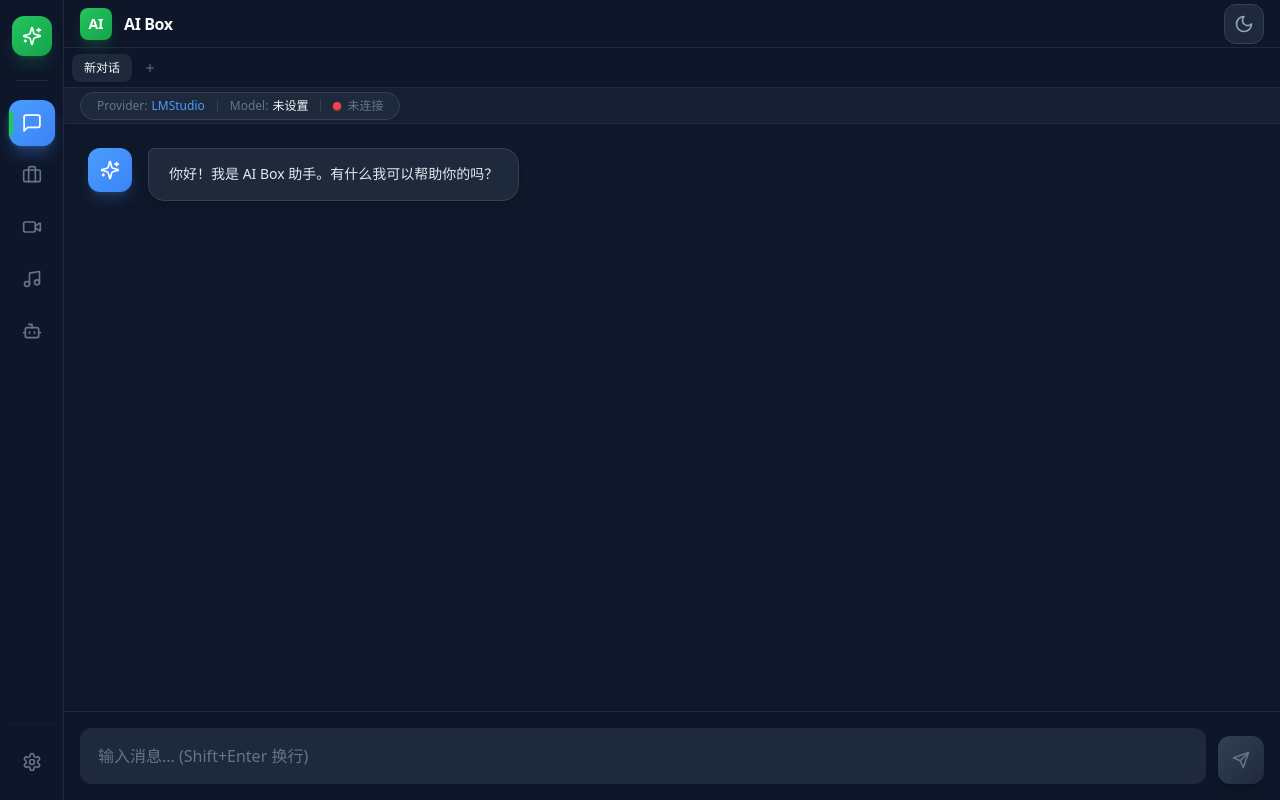
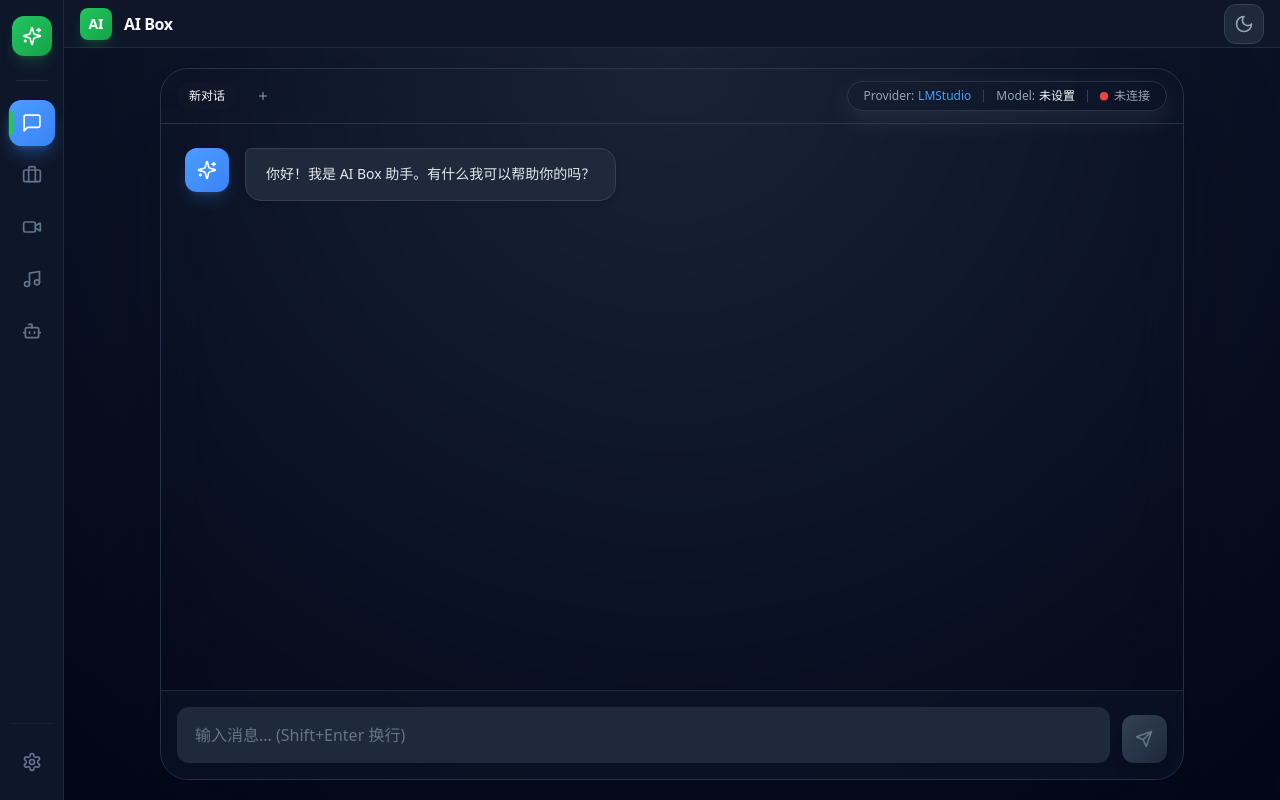
Before and after one commit to AdonisZeng/AI-Box, a React (Vite) app: page / in a window 1280 px wide. Built offline with nearby package versions, Linux system fonts and the light colour scheme; no server answers.

Commit message:
feat: apply premium stage shell to chat workspace

```diff
--- a/src/components/chat/ChatWorkspace.tsx
+++ b/src/components/chat/ChatWorkspace.tsx
@@ -11,6 +11,13 @@
   getThinkingPanelClass,
   getThinkingWrapperClass,
 } from './thinking-panel-styles'
+import {
+  getSessionTabClass,
+  getStageShellClass,
+  getStageStatusClusterClass,
+  getStageToolbarClass,
+  getStageWorkspaceBackdropClass,
+} from './stage-shell-styles'
 import { useChatStore } from '@/lib/store'
 import { useSettingsStore } from '@/lib/store'
 import { createProvider, getProviderValidationError, type Message, type ProviderType } from '@/lib/providers'
@@ -329,75 +336,77 @@
     }
   }
 
+  const connectionLabel =
+    connectionStatus === 'connected'
+      ? '已连接'
+      : connectionStatus === 'disconnected'
+        ? '未连接'
+        : '检测中'
+
+  const statusDotClassName =
+    connectionStatus === 'connected'
+      ? 'bg-green-500 shadow-sm shadow-green-500/50'
+      : connectionStatus === 'disconnected'
+        ? 'bg-red-500 shadow-sm shadow-red-500/50'
+        : 'bg-gray-500'
+
   return (
-    <div className="flex flex-col h-full">
-      {/* Tab Bar */}
-      <div className="h-10 flex items-center px-2 gap-1 overflow-x-auto border-b border-slate-200 bg-slate-50/70 transition-colors duration-200 dark:border-[#1E293B] dark:bg-[#0F172A]/50">
+    <div className={getStageWorkspaceBackdropClass()}>
+      <div className={getStageShellClass()}>
+        <div className={getStageToolbarClass()}>
+          <div className="flex min-w-0 items-center gap-2 overflow-x-auto">
             {sessions.slice(0, 8).map((session) => (
-          <div
+              <button
                 key={session.id}
                 onClick={() => setActiveSession(session.id)}
                 className={cn(
-              'flex items-center gap-1 px-3 py-1.5 text-xs rounded-lg cursor-pointer transition-all duration-200 group min-w-fit',
-              activeSessionId === session.id
-                ? 'bg-white text-slate-900 shadow-sm dark:bg-[#1E293B] dark:text-[#F8FAFC]'
-                : 'text-slate-500 hover:bg-slate-200 hover:text-slate-700 dark:text-[#64748b] dark:hover:text-[#94a3b8] dark:hover:bg-[#1E293B]/50'
+                  getSessionTabClass(activeSessionId === session.id),
+                  'group min-w-fit cursor-pointer'
                 )}
               >
-            <span className="max-w-[80px] truncate">{session.title}</span>
+                <span className="max-w-[88px] truncate">{session.title}</span>
                 {sessions.length > 1 && (
-              <button
+                  <span
                     onClick={(e) => handleDeleteChat(e, session.id)}
-                className="opacity-0 group-hover:opacity-100 p-0.5 rounded hover:bg-[#334155] transition-opacity"
+                    className="rounded-full p-0.5 opacity-0 transition-opacity hover:bg-slate-200/80 group-hover:opacity-100 dark:hover:bg-slate-700/60"
                   >
                     <Trash2 size={10} />
+                  </span>
+                )}
               </button>
-            )}
-          </div>
             ))}
             <button
               onClick={handleNewChat}
-          className="flex items-center gap-1 px-2 py-1.5 text-xs rounded-lg transition-all duration-200 text-slate-500 hover:bg-slate-200 hover:text-slate-700 dark:text-[#64748b] dark:hover:text-[#94a3b8] dark:hover:bg-[#1E293B]/50"
+              className={cn(getSessionTabClass(false), 'min-w-fit')}
+              aria-label="新建对话"
             >
               <Plus size={12} />
             </button>
           </div>
 
-      {/* Provider & Model Badge */}
-      <div className="h-9 flex items-center px-4 gap-3 border-b border-slate-200 bg-white/70 transition-colors duration-200 dark:border-[#1E293B] dark:bg-[#1E293B]/50">
-        <div className="h-7 rounded-full px-4 flex items-center gap-3 border border-slate-200 bg-white transition-colors duration-200 dark:bg-[#1E293B] dark:border-[#334155]">
-          <span className="text-xs text-slate-500 dark:text-[#64748b]">
+          <div className={getStageStatusClusterClass()}>
+            <span>
               Provider:
-            <span className="text-[#4a9eff] font-medium ml-1">
+              <span className="ml-1 font-medium text-[#4a9eff]">
                 {providerConfig?.name || chatProviderId}
               </span>
             </span>
-          <div className="w-px h-3 bg-slate-200 dark:bg-[#334155]" />
-          <span className="text-xs text-slate-500 dark:text-[#64748b]">
+            <div className="h-3 w-px bg-slate-200 dark:bg-slate-700" />
+            <span>
               Model:
-            <span className="font-medium ml-1 text-slate-900 dark:text-[#F8FAFC]">
+              <span className="ml-1 font-medium text-slate-900 dark:text-slate-50">
                 {providerConfig?.model || '未设置'}
               </span>
             </span>
-          <div className="w-px h-3 bg-slate-200 dark:bg-[#334155]" />
+            <div className="h-3 w-px bg-slate-200 dark:bg-slate-700" />
             <div className="flex items-center gap-1.5">
-            <div
-              className={cn(
-                'w-2 h-2 rounded-full',
-                connectionStatus === 'connected' && 'bg-green-500 shadow-sm shadow-green-500/50',
-                connectionStatus === 'disconnected' && 'bg-red-500 shadow-sm shadow-red-500/50',
-                connectionStatus === 'unknown' && 'bg-gray-500'
-              )}
-            />
-            <span className="text-xs text-slate-500 dark:text-[#64748b]">
-              {connectionStatus === 'connected' && '已连接'}
-              {connectionStatus === 'disconnected' && '未连接'}
-              {connectionStatus === 'unknown' && '检测中'}
-            </span>
+              <div className={cn('h-2 w-2 rounded-full', statusDotClassName)} />
+              <span>{connectionLabel}</span>
             </div>
           </div>
         </div>
 
+        <div className="flex min-h-0 flex-1 flex-col">
           {/* Messages */}
           <div className="flex-1 overflow-y-auto p-6 space-y-6 bg-slate-100/70 transition-colors duration-200 dark:bg-transparent">
             {activeSession?.messages.map((message) => (
@@ -609,5 +618,7 @@
             </div>
           </div>
         </div>
+      </div>
+    </div>
   )
 }
```
Lines whose indentation alone changed are shown as unchanged.
